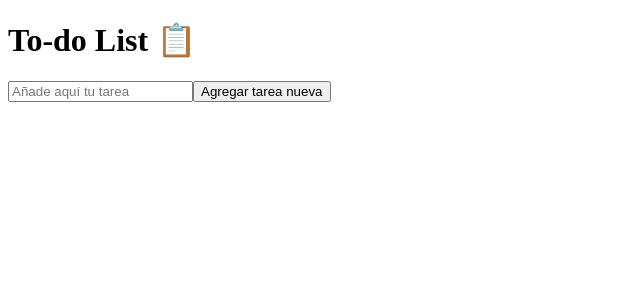
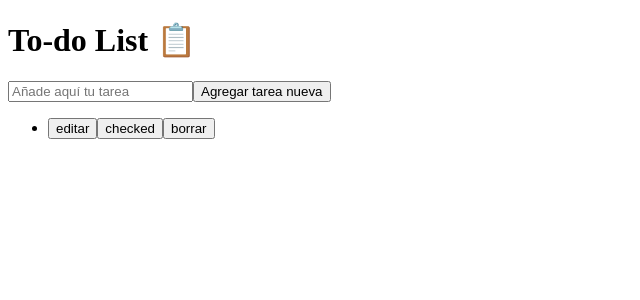
Before and after one commit to alexandracampo/lista-tareas, a React (Create React App) app: page / in a window 1280 px wide. Shown: the top 300 px of the page, without its empty margins (0-640 px from the left). Built offline with nearby package versions, Linux system fonts and the light colour scheme.

Commit message:
add changes for test with form branch

```diff
--- a/src/Components/App.js
+++ b/src/Components/App.js
@@ -11,10 +11,14 @@ function App() {
         <button>Agregar tarea nueva</button>
       </form>
 
-      <div>
-
-      </div>
-
+      <ul>
+        <li>
+          <p></p>
+          <button>editar</button>
+          <button>checked</button>
+          <button>borrar</button>
+        </li>
+      </ul>
     </>
   );
 }
```
